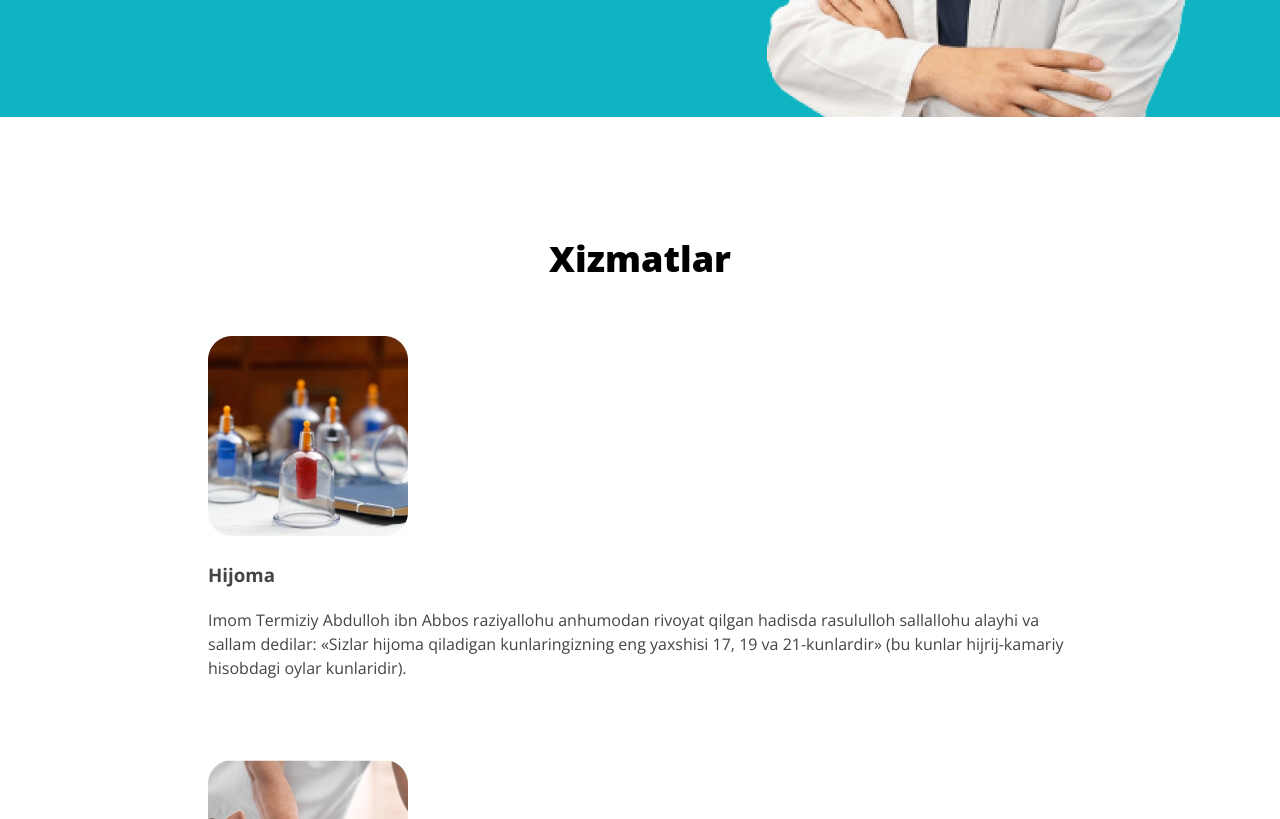
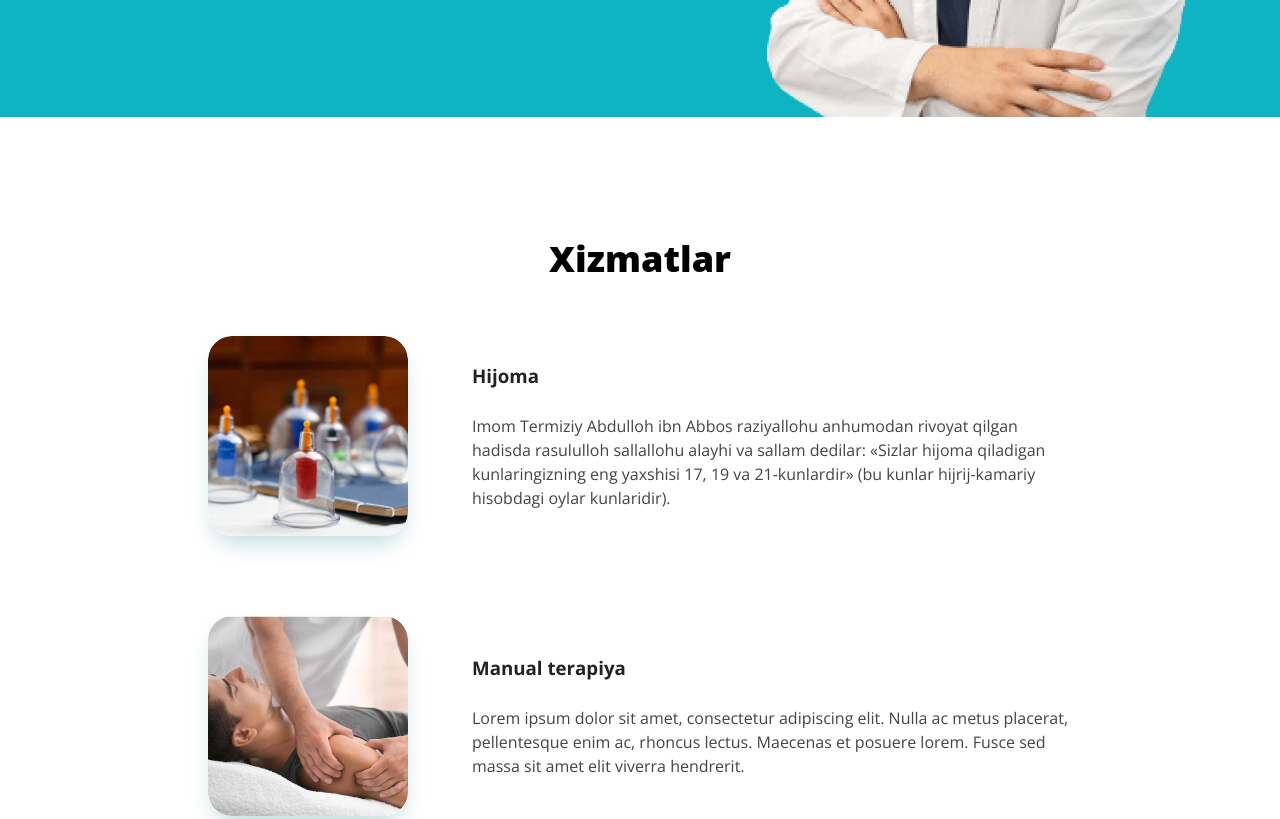
Before and after one commit to Jahongir2626/ansormed, a plain HTML site: page index.html in a window 1280 px wide. Shown: the part 545-1364 px from the top of the page. Drawn offline with nearby package versions, Linux system fonts and the light colour scheme.

Commit message:
Add site services

```diff
--- a/css/style.css
+++ b/css/style.css
@@ -212,12 +212,12 @@ body{
     margin-bottom: 80px;
 }
 
-.index-services{
+.index-service{
     display: flex;
     align-items: center;
 }
 
-.index-services-img{
+.index-service-img{
     width: 200px;
     height: 200px;
     margin-right: 64px;
@@ -226,17 +226,17 @@ body{
     box-shadow: 0px 12px 24px -8px rgba(0, 107, 116, 0.3);
 }
 
-.index-services-content{
+.index-service-content{
     width: 600px;
 }
 
-.index-services-title{
+.index-service-title{
     margin-top: 0;
     margin-bottom: 24px;
     color: #222;
 }
 
-.index-services-description{
+.index-service-description{
     margin: 0;
 }
 
```
